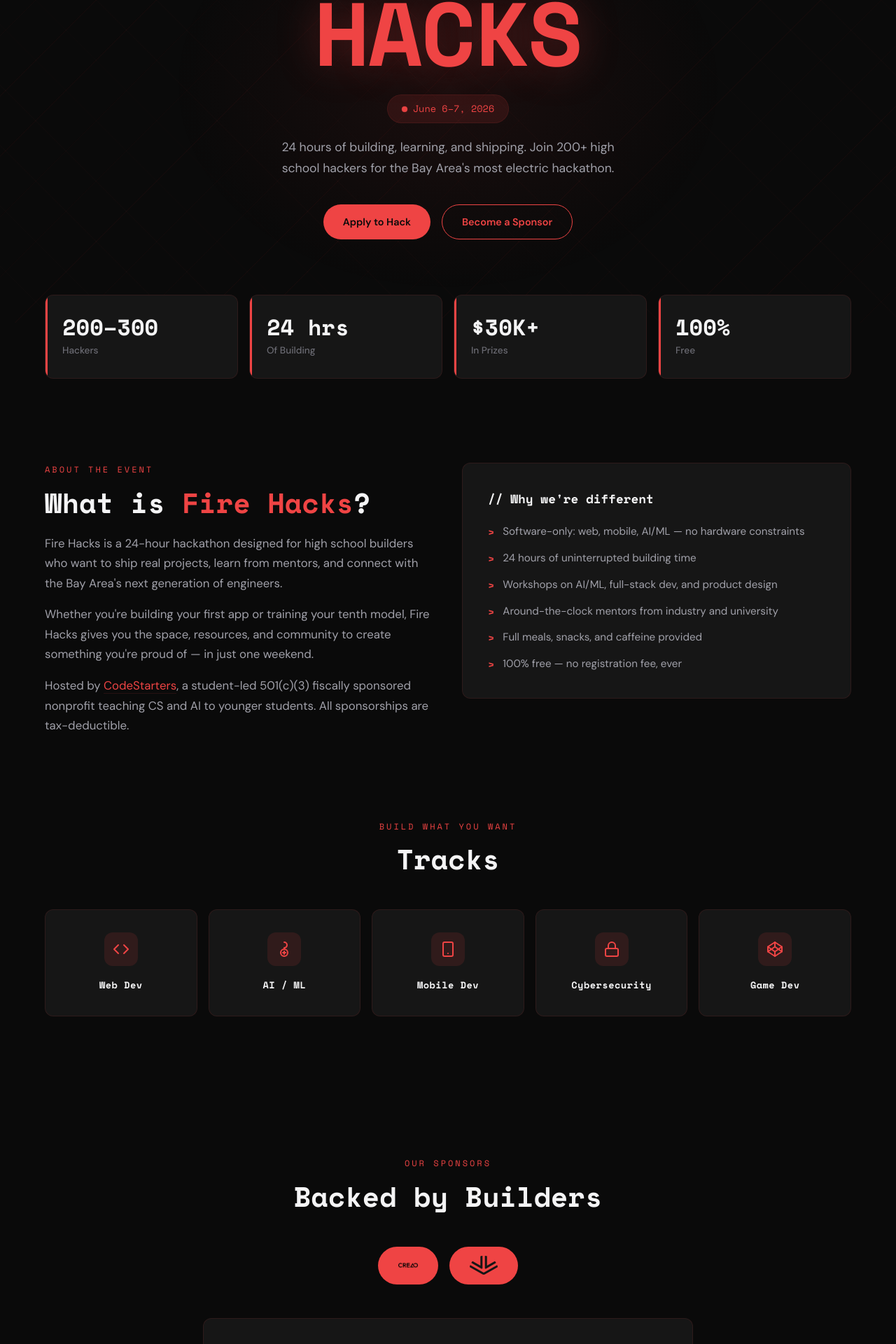
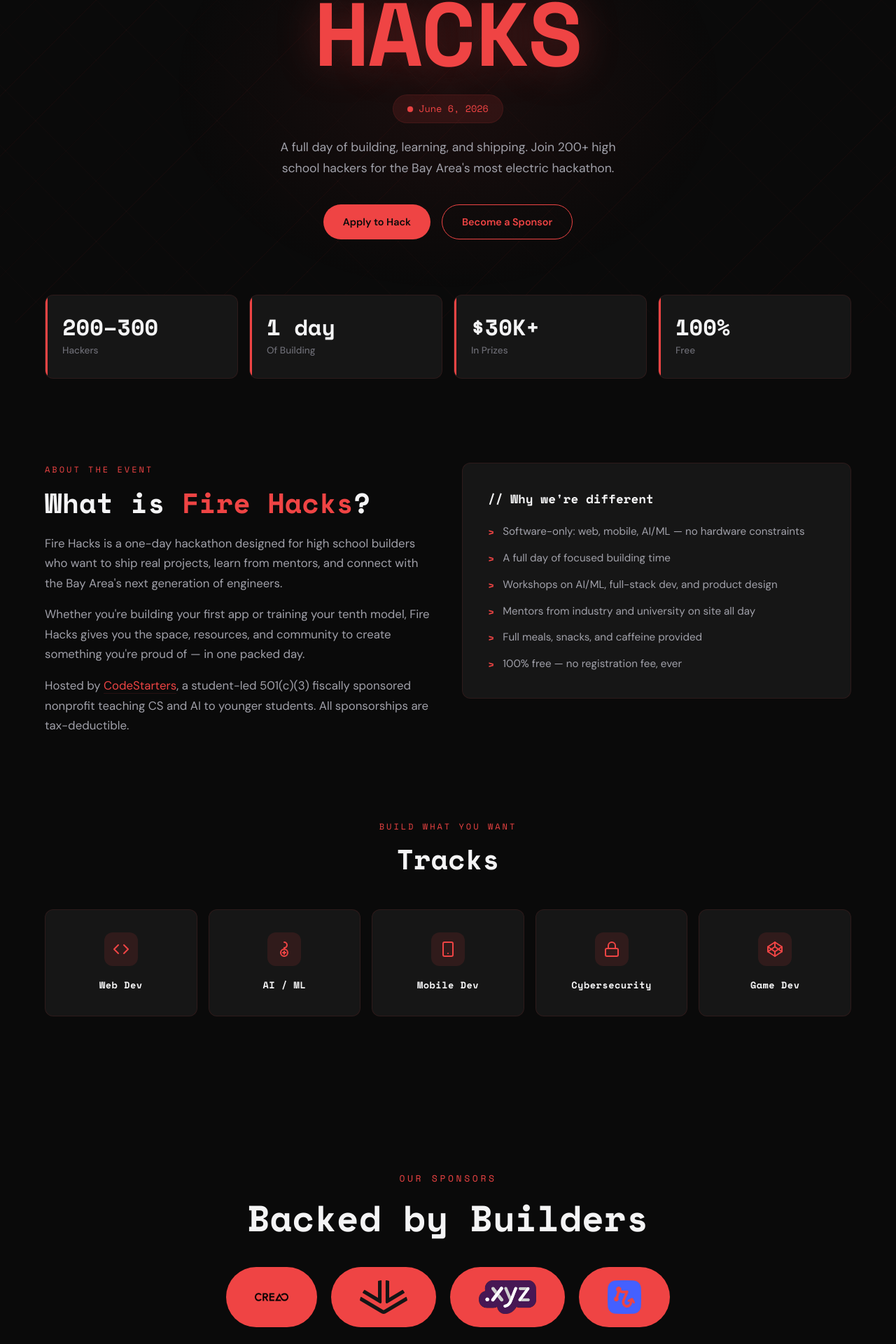
Before and after one commit to smaranz/CodeStarters, a Next.js app: page /firehacks in a window 1280 px wide. Shown: the part 339-2259 px from the top of the page at 70% size. Built offline with nearby package versions, Linux system fonts and the light colour scheme.

Commit message:
Fire Hacks: June 6 single day; add Gen.xyz and Relay sponsors; tune sponsor section

```diff
--- a/public/firehacks/index.html
+++ b/public/firehacks/index.html
@@ -4,9 +4,9 @@
   <meta charset="UTF-8">
   <meta name="viewport" content="width=device-width, initial-scale=1.0">
   <title>Fire Hacks — Bay Area's Premier High School Hackathon</title>
-  <meta name="description" content="Fire Hacks is a 24-hour hackathon for 200–300 high school builders in Cupertino, CA. June 6–7, 2026. $30K+ in prizes. 100% free. Hosted by CodeStarters.">
-  <meta property="og:title" content="Fire Hacks — June 6–7, 2026">
-  <meta property="og:description" content="24-hour high school hackathon in Cupertino, CA. $30K+ in prizes. 100% free.">
+  <meta name="description" content="Fire Hacks is a one-day hackathon for 200–300 high school builders in Cupertino, CA. June 6, 2026. $30K+ in prizes. 100% free. Hosted by CodeStarters.">
+  <meta property="og:title" content="Fire Hacks — June 6, 2026">
+  <meta property="og:description" content="One-day high school hackathon in Cupertino, CA. $30K+ in prizes. 100% free.">
   <meta property="og:type" content="website">
   <link rel="preconnect" href="https://fonts.googleapis.com">
   <link rel="preconnect" href="https://fonts.gstatic.com" crossorigin>
@@ -497,26 +497,45 @@
     }
 
     /* ========== SPONSORS ========== */
+    .sponsor-section {
+      padding-top: 120px;
+      padding-bottom: 120px;
+    }
+    .sponsor-eyebrow {
+      font-size: 0.8125rem;
+      letter-spacing: 0.28em;
+      margin-bottom: 16px;
+    }
+    .sponsor-headline {
+      font-size: clamp(2rem, 5.5vw, 3.25rem);
+      line-height: 1.15;
+      margin-bottom: 40px;
+    }
     .sponsors-grid {
       display: flex;
+      flex-direction: row;
       flex-wrap: wrap;
-      gap: 16px;
+      align-items: center;
+      gap: 20px;
       justify-content: center;
-      margin: 48px 0;
+      margin: 32px 0 48px;
     }
     .sponsor-pill {
-      display: flex;
+      display: inline-flex;
       align-items: center;
+      justify-content: center;
       gap: 10px;
       background: var(--bg-card);
       border: 1px solid var(--border-subtle);
       border-radius: 50px;
-      padding: 12px 28px;
+      padding: 18px 40px;
+      min-height: 72px;
       font-family: var(--font-heading);
       font-size: 0.9rem;
       font-weight: 700;
       color: var(--text-white);
       transition: all var(--transition);
+      flex-shrink: 0;
     }
     .sponsor-pill:hover {
       background: var(--bg-card-hover);
@@ -533,10 +552,10 @@
       border-color: #EF4444;
     }
     .sponsor-pill img {
-      height: 28px;
+      height: clamp(36px, 8vw, 48px);
       width: auto;
-      max-height: 28px;
-      max-width: min(160px, 42vw);
+      max-height: 48px;
+      max-width: min(260px, 85vw);
       object-fit: contain;
     }
     .sponsor-cta {
@@ -745,11 +764,11 @@
       <div class="reveal reveal-delay-2">
         <span class="hero-date">
           <span class="pulse"></span>
-          June 6–7, 2026
+          June 6, 2026
         </span>
       </div>
       <p class="hero-sub reveal reveal-delay-2">
-        24 hours of building, learning, and shipping. Join 200+ high school hackers for the Bay Area's most electric hackathon.
+        A full day of building, learning, and shipping. Join 200+ high school hackers for the Bay Area's most electric hackathon.
       </p>
       <div class="hero-ctas reveal reveal-delay-3">
         <a href="#apply" class="btn btn-primary">Apply to Hack</a>
@@ -767,7 +786,7 @@
           <div class="stat-label">Hackers</div>
         </div>
         <div class="stat-card reveal reveal-delay-1">
-          <div class="stat-number">24 hrs</div>
+          <div class="stat-number">1 day</div>
           <div class="stat-label">Of Building</div>
         </div>
         <div class="stat-card reveal reveal-delay-2">
@@ -791,10 +810,10 @@
           <h2 class="section-title">What is <span class="accent">Fire Hacks</span>?</h2>
           <div class="about-prose">
             <p>
-              Fire Hacks is a 24-hour hackathon designed for high school builders who want to ship real projects, learn from mentors, and connect with the Bay Area's next generation of engineers.
+              Fire Hacks is a one-day hackathon designed for high school builders who want to ship real projects, learn from mentors, and connect with the Bay Area's next generation of engineers.
             </p>
             <p>
-              Whether you're building your first app or training your tenth model, Fire Hacks gives you the space, resources, and community to create something you're proud of — in just one weekend.
+              Whether you're building your first app or training your tenth model, Fire Hacks gives you the space, resources, and community to create something you're proud of — in one packed day.
             </p>
             <p>
               Hosted by <a href="https://codestarters.xyz" target="_blank" rel="noopener" style="color: var(--accent-lime); border-bottom: 1px solid var(--accent-lime-dim);">CodeStarters</a>, a student-led 501(c)(3) fiscally sponsored nonprofit teaching CS and AI to younger students. All sponsorships are tax-deductible.
@@ -805,9 +824,9 @@
           <h3>// Why we're different</h3>
           <ul>
             <li>Software-only: web, mobile, AI/ML — no hardware constraints</li>
-            <li>24 hours of uninterrupted building time</li>
+            <li>A full day of focused building time</li>
             <li>Workshops on AI/ML, full-stack dev, and product design</li>
-            <li>Around-the-clock mentors from industry and university</li>
+            <li>Mentors from industry and university on site all day</li>
             <li>Full meals, snacks, and caffeine provided</li>
             <li>100% free — no registration fee, ever</li>
           </ul>
@@ -857,16 +876,22 @@
   </section>
 
   <!-- ===== SPONSORS ===== -->
-  <section class="section" id="sponsors">
+  <section class="section sponsor-section" id="sponsors">
     <div class="container" style="text-align: center;">
-      <p class="section-label reveal">Our Sponsors</p>
-      <h2 class="section-title reveal">Backed by Builders</h2>
+      <p class="section-label sponsor-eyebrow reveal">Our Sponsors</p>
+      <h2 class="section-title sponsor-headline reveal">Backed by Builders</h2>
       <div class="sponsors-grid reveal reveal-delay-1">
         <a href="https://creao.ai" target="_blank" rel="noopener" class="sponsor-pill sponsor-pill-accent">
-          <img src="/sponsors/creao.png" alt="Creao AI" height="28" width="120">
+          <img src="/sponsors/creao.png" alt="Creao AI" height="48" width="200">
         </a>
         <a href="https://codecrafters.io" target="_blank" rel="noopener" class="sponsor-pill sponsor-pill-accent">
-          <img src="/sponsors/codecrafters.svg" alt="CodeCrafters" height="28" width="120">
+          <img src="/sponsors/codecrafters.svg" alt="CodeCrafters" height="48" width="200">
+        </a>
+        <a href="https://gen.xyz" target="_blank" rel="noopener" class="sponsor-pill sponsor-pill-accent">
+          <img src="/sponsors/genxyz.png" alt="Gen.xyz" height="48" width="200">
+        </a>
+        <a href="https://relay.app" target="_blank" rel="noopener" class="sponsor-pill sponsor-pill-accent">
+          <img src="/sponsors/relay.webp" alt="Relay" height="48" width="200">
         </a>
       </div>
 
@@ -896,7 +921,7 @@
             <span class="faq-icon">+</span>
           </summary>
           <div class="faq-answer">
-            Fire Hacks is a 24-hour in-person hackathon for high school students in Cupertino, CA. It's organized by CodeStarters and focused entirely on software — web, mobile, and AI/ML. You'll build a project from scratch, attend workshops, eat great food, and compete for $30K+ in prizes.
+            Fire Hacks is a one-day in-person hackathon for high school students in Cupertino, CA. It's organized by CodeStarters and focused entirely on software — web, mobile, and AI/ML. You'll build a project from scratch, attend workshops, eat great food, and compete for $30K+ in prizes.
           </div>
         </details>
 
@@ -979,7 +1004,7 @@
           entry.target.classList.add('visible');
         }
       });
-    }, { threshold: 0.1, rootMargin: '0px 0px -40px 0px' });
+    }, { threshold: 0.08, rootMargin: '0px 0px 15% 0px' });
 
     document.querySelectorAll('.reveal').forEach(el => observer.observe(el));
 
--- a/src/app/firehacks/layout.tsx
+++ b/src/app/firehacks/layout.tsx
@@ -3,10 +3,10 @@ import type { Metadata } from 'next'
 export const metadata: Metadata = {
   title: "Fire Hacks — Bay Area's Premier High School Hackathon",
   description:
-    'Fire Hacks is a 24-hour hackathon for 200–300 high school builders in Cupertino, CA. June 6–7, 2026. $30K+ in prizes. 100% free. Hosted by CodeStarters.',
+    'Fire Hacks is a one-day hackathon for 200–300 high school builders in Cupertino, CA. June 6, 2026. $30K+ in prizes. 100% free. Hosted by CodeStarters.',
   openGraph: {
-    title: 'Fire Hacks — June 6–7, 2026',
-    description: '24-hour high school hackathon in Cupertino, CA. $30K+ in prizes. 100% free.',
+    title: 'Fire Hacks — June 6, 2026',
+    description: 'One-day high school hackathon in Cupertino, CA. $30K+ in prizes. 100% free.',
     type: 'website',
   },
 }
--- a/src/app/firehacks/page.tsx
+++ b/src/app/firehacks/page.tsx
@@ -34,7 +34,7 @@ export default function FireHacksPage() {
           if (entry.isIntersecting) entry.target.classList.add(s.visible)
         })
       },
-      { threshold: 0.1, rootMargin: '0px 0px -40px 0px' }
+      { threshold: 0.08, rootMargin: '0px 0px 15% 0px' }
     )
     page.querySelectorAll(`.${s.reveal}`).forEach((el) => observer.observe(el))
     return () => observer.disconnect()
@@ -123,11 +123,11 @@ export default function FireHacksPage() {
           <div className={`${s.reveal} ${s.d2}`}>
             <span className={s.heroDateBadge}>
               <span className={s.pulseDot} />
-              June 6–7, 2026
+              June 6, 2026
             </span>
           </div>
           <p className={`${s.heroSub} ${s.reveal} ${s.d2}`}>
-            24 hours of building, learning, and shipping. Join 200+ high school hackers for the Bay
+            A full day of building, learning, and shipping. Join 200+ high school hackers for the Bay
             Area&apos;s most electric hackathon.
           </p>
           <div className={`${s.heroCtas} ${s.reveal} ${s.d3}`}>
@@ -150,7 +150,7 @@ export default function FireHacksPage() {
               <div className={s.statLabel}>Hackers</div>
             </div>
             <div className={`${s.statCard} ${s.reveal} ${s.d1}`}>
-              <div className={s.statNumber}>24 hrs</div>
+              <div className={s.statNumber}>1 day</div>
               <div className={s.statLabel}>Of Building</div>
             </div>
             <div className={`${s.statCard} ${s.reveal} ${s.d2}`}>
@@ -176,14 +176,14 @@ export default function FireHacksPage() {
               </h2>
               <div className={s.aboutProse}>
                 <p>
-                  Fire Hacks is a 24-hour hackathon designed for high school builders who want to
+                  Fire Hacks is a one-day hackathon designed for high school builders who want to
                   ship real projects, learn from mentors, and connect with the Bay Area&apos;s next
                   generation of engineers.
                 </p>
                 <p>
                   Whether you&apos;re building your first app or training your tenth model, Fire
                   Hacks gives you the space, resources, and community to create something you&apos;re
-                  proud of — in just one weekend.
+                  proud of — in one packed day.
                 </p>
                 <p>
                   Hosted by{' '}
@@ -204,9 +204,9 @@ export default function FireHacksPage() {
               <h3>// Why we&apos;re different</h3>
               <ul>
                 <li>Software-only: web, mobile, AI/ML — no hardware constraints</li>
-                <li>24 hours of uninterrupted building time</li>
+                <li>A full day of focused building time</li>
                 <li>Workshops on AI/ML, full-stack dev, and product design</li>
-                <li>Around-the-clock mentors from industry and university</li>
+                <li>Mentors from industry and university on site all day</li>
                 <li>Full meals, snacks, and caffeine provided</li>
                 <li>100% free — no registration fee, ever</li>
               </ul>
@@ -276,10 +276,10 @@ export default function FireHacksPage() {
       </section>
 
       {/* SPONSORS */}
-      <section className={s.section} id="sponsors">
+      <section className={`${s.section} ${s.sponsorSection}`} id="sponsors">
         <div className={s.container} style={{ textAlign: 'center' }}>
-          <p className={`${s.sectionLabel} ${s.reveal}`}>Our Sponsors</p>
-          <h2 className={`${s.sectionTitle} ${s.reveal}`}>Backed by Builders</h2>
+          <p className={`${s.sectionLabel} ${s.sponsorEyebrow} ${s.reveal}`}>Our Sponsors</p>
+          <h2 className={`${s.sectionTitle} ${s.sponsorHeadline} ${s.reveal}`}>Backed by Builders</h2>
           <div className={`${s.sponsorsGrid} ${s.reveal} ${s.d1}`}>
             <a
               href="https://creao.ai"
@@ -289,7 +289,7 @@ export default function FireHacksPage() {
               style={{ background: 'var(--accent)' }}
             >
               {/* eslint-disable-next-line @next/next/no-img-element */}
-              <img src="/sponsors/creao.png" alt="Creao AI" height={28} />
+              <img src="/sponsors/creao.png" alt="Creao AI" height={48} width={200} />
             </a>
             <a
               href="https://codecrafters.io"
@@ -299,7 +299,27 @@ export default function FireHacksPage() {
               style={{ background: 'var(--accent)' }}
             >
               {/* eslint-disable-next-line @next/next/no-img-element */}
-              <img src="/sponsors/codecrafters.svg" alt="CodeCrafters" height={28} width={120} />
+              <img src="/sponsors/codecrafters.svg" alt="CodeCrafters" height={48} width={200} />
+            </a>
+            <a
+              href="https://gen.xyz"
+              target="_blank"
+              rel="noopener noreferrer"
+              className={s.sponsorPill}
+              style={{ background: 'var(--accent)' }}
+            >
+              {/* eslint-disable-next-line @next/next/no-img-element */}
+              <img src="/sponsors/genxyz.png" alt="Gen.xyz" height={48} width={200} />
+            </a>
+            <a
+              href="https://relay.app"
+              target="_blank"
+              rel="noopener noreferrer"
+              className={s.sponsorPill}
+              style={{ background: 'var(--accent)' }}
+            >
+              {/* eslint-disable-next-line @next/next/no-img-element */}
+              <img src="/sponsors/relay.webp" alt="Relay" height={48} width={200} />
             </a>
           </div>
           <div className={`${s.sponsorCta} ${s.reveal} ${s.d2}`}>
@@ -337,7 +357,7 @@ export default function FireHacksPage() {
                 <span className={s.faqIcon}>+</span>
               </summary>
               <div className={s.faqAnswer}>
-                Fire Hacks is a 24-hour in-person hackathon for high school students in Cupertino,
+                Fire Hacks is a one-day in-person hackathon for high school students in Cupertino,
                 CA. It&apos;s organized by CodeStarters and focused entirely on software — web,
                 mobile, and AI/ML. You&apos;ll build a project from scratch, attend workshops, eat
                 great food, and compete for $30K+ in prizes.
--- a/src/components/SponsorsSection.tsx
+++ b/src/components/SponsorsSection.tsx
@@ -17,6 +17,18 @@ const SPONSORS = [
         href: "https://codecrafters.io",
         logoSrc: "/sponsors/codecrafters.svg",
         logoAlt: "CodeCrafters",
+    },
+    {
+        name: "Gen.xyz",
+        href: "https://gen.xyz",
+        logoSrc: "/sponsors/genxyz.png",
+        logoAlt: "Gen.xyz",
+    },
+    {
+        name: "Relay",
+        href: "https://relay.app",
+        logoSrc: "/sponsors/relay.webp",
+        logoAlt: "Relay",
     },
 ];
 
```
Also changed, not shown: src/app/firehacks/firehacks.module.css (+21 -6 lines), public/sponsors/genxyz.png (added), public/sponsors/relay.webp (added).
